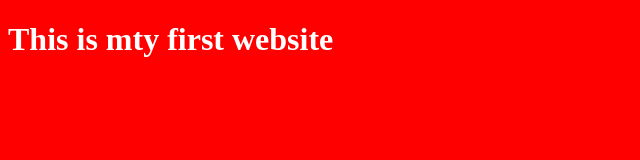
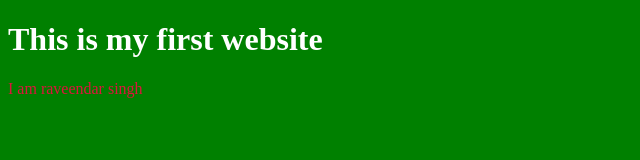
Before and after one commit to Raveendar480/firstProject, a plain HTML site: page index.html in a window 1280 px wide. Shown: the whole page, without its empty margins (0-640 px from the left). Drawn offline with Linux system fonts and the light colour scheme.

Commit message:
Add files via upload

```diff
--- a/index.html
+++ b/index.html
@@ -6,7 +6,7 @@
     <title>Document</title>
     <style>
         body{
-            background-color: red;
+            background-color: green;
         }
         h1{
             color: white;
@@ -14,7 +14,8 @@
     </style>
 </head>
 <body>
-    <h1>This is mty first website</h1>
+    <h1>This is my first website</h1>
+    <p style="color: crimson;">I am raveendar singh</p>
 
 </body>
 </html>
```
